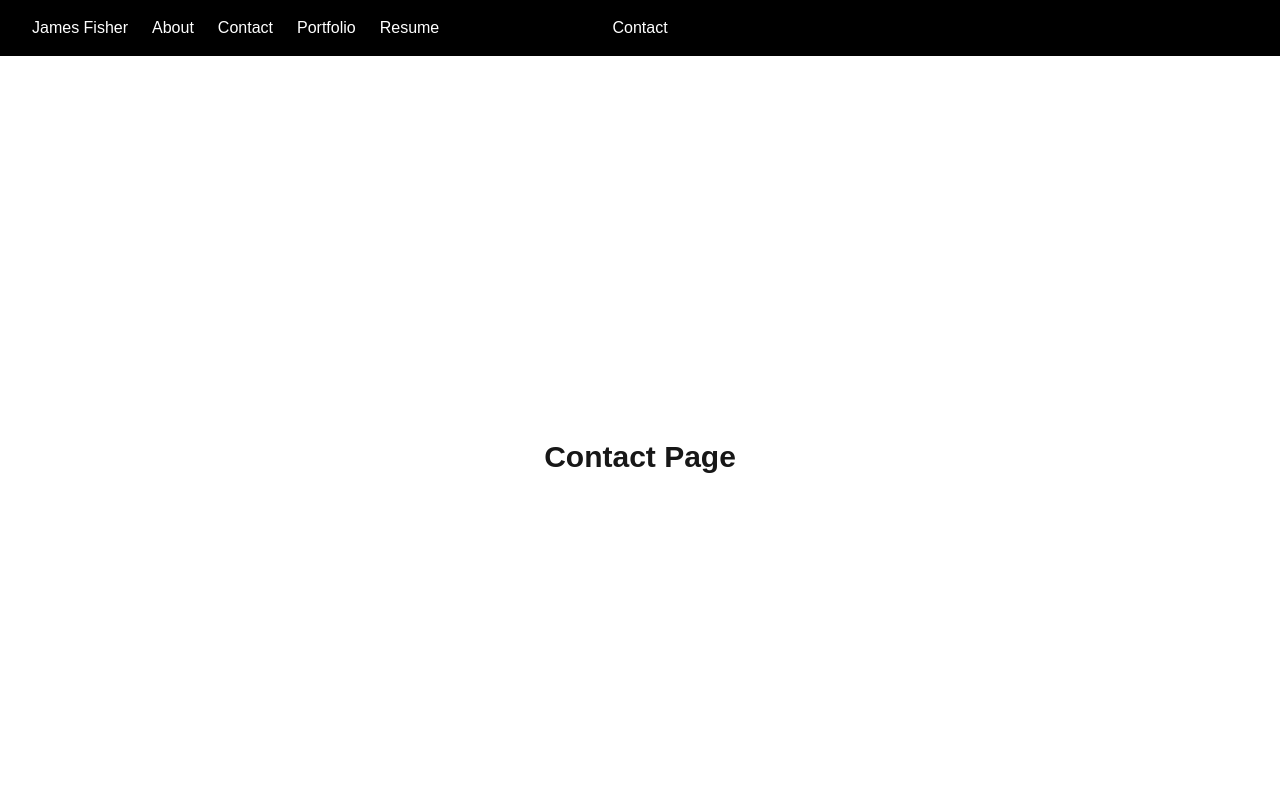
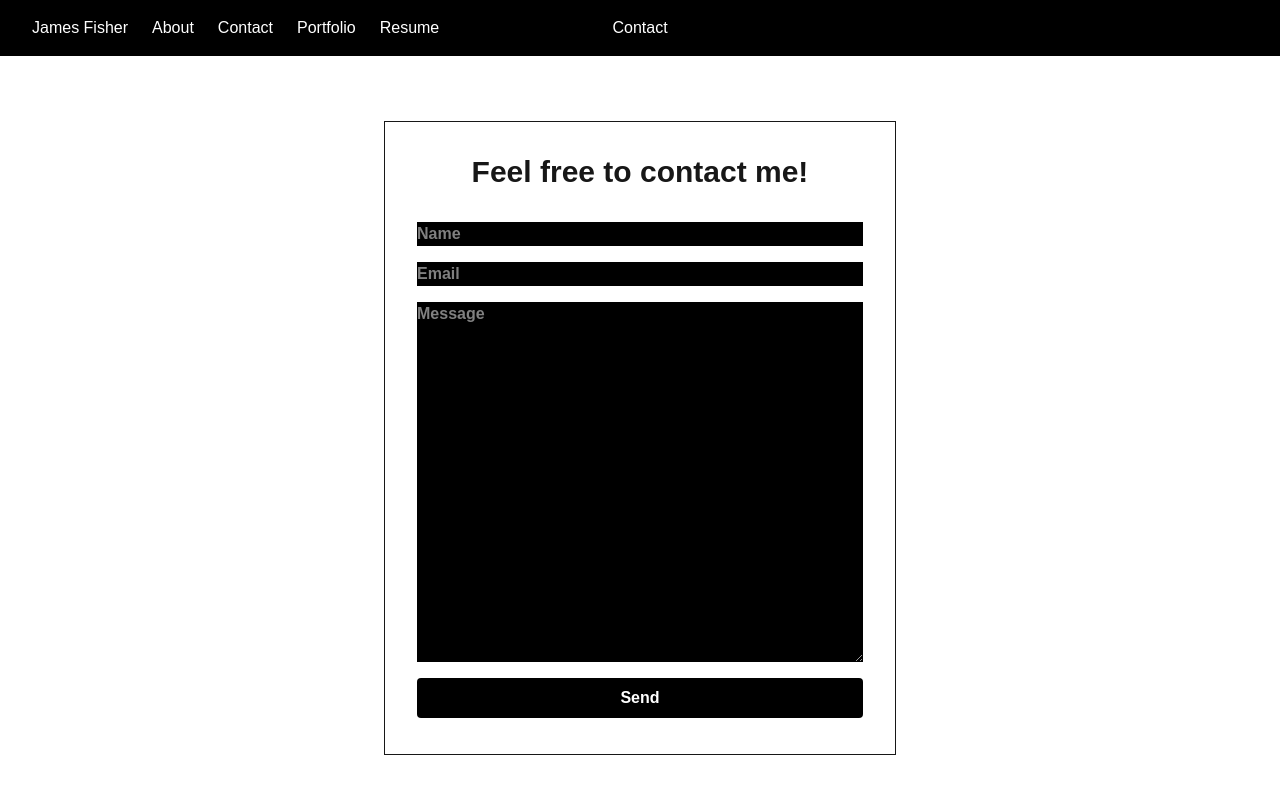
Before and after one commit to Fishman004/james-fisher-site, a Next.js app: page /dev/contact in a window 1280 px wide. Shown: the top 794 px of the page. Built offline with nearby package versions, Linux system fonts and the light colour scheme.

Commit message:
feat: added contact page with Resend API integration

```diff
--- a/package.json
+++ b/package.json
@@ -12,7 +12,8 @@
     "next": "16.1.6",
     "react": "19.2.3",
     "react-dom": "19.2.3",
-    "react-pdf": "^10.4.1"
+    "react-pdf": "^10.4.1",
+    "resend": "^6.9.3"
   },
   "devDependencies": {
     "@tailwindcss/postcss": "^4",
--- /dev/null
+++ b/src/app/api/contact/route.js
@@ -0,0 +1,12 @@
+import {Resend} from 'resend'
+const resend = new Resend(process.env.RESEND_API_KEY)
+export async function POST(request){
+    const {name, email, message} = await request.json()
+    await resend.emails.send({
+        from: 'onboarding@resend.dev',
+        to: 'dwfishman4@gmail.com',
+        subject: `Portfolio contact from ${name}`,
+        text: `From: ${email}\n\n${message}`
+    })
+    return Response.json({success : true})
+}
--- a/src/app/dev/contact/page.js
+++ b/src/app/dev/contact/page.js
@@ -1,9 +1,68 @@
+'use client'
+import {useState} from 'react'
+
 export default function Contact() {
+  const [name, setName] = useState('')
+  const [email, setEmail] = useState('')
+  const [message, setMessage] = useState('')
+  const [status, setStatus] = useState(null)
+
+  async function handleSubmit(e){
+    e.preventDefault()
+    setStatus('sending')
+    const res = await fetch("/api/contact", {
+      method: 'POST',
+      headers: {'Content-Type': 'application/json'},
+      body: JSON.stringify({name, email, message})
+    })
+    const data = await res.json()
+    if (data.success){
+      setStatus('success')
+      setName('')
+      setEmail('')
+      setMessage('')
+    } else{
+      setStatus('error')
+    }
+  }
+
   return (
-    <main className="min-h-screen flex items-center justify-center">
-      <h1 className="text-3xl font-bold">
-        Contact Page
-      </h1>
+    <main className="min-h-screen flex items-start pt-16 justify-center">
+      <div className="w-full max-w-lg px-8 border-b border-l border-r border-t border white">
+        <h1 className = "text-3xl font-bold text-center pt-8 pb-8">
+          Feel free to contact me!
+        </h1>
+        <div className="flex flex-col gap-4">
+          <input className="bg-black text-white font-bold"
+            type='text'
+            placeholder='Name'
+            value={name}
+            onChange={(e) => setName(e.target.value)}
+          />
+          <input className="bg-black text-white font-bold"
+            type = "email"
+            placeholder="Email"
+            value={email}
+            onChange={(e) => setEmail(e.target.value)}
+          />
+          <textarea className="bg-black text-white font-bold"
+            placeholder="Message"
+            value={message}
+            onChange={(e) =>setMessage(e.target.value)}
+            rows={15}
+          />
+          <button
+            onClick={handleSubmit}
+            className="bg-black text-white font-bold py-2 rounded hover:bg-gray-300 hover:text-black cursor-pointer"
+          >
+            {status === 'sending' ? 'Sending...' : 'Send'}
+          </button>
+          <div className="text-center pb-5">
+            {status === 'success' && <p> Message Sent! </p>}
+            {status === 'error' && <p> Something went wrong. Try again. </p>}
+          </div>
+        </div>
+      </div>
     </main>
   )
 }
```
Also changed, not shown: 1 other file (tests, documents, lock files or other folders).
